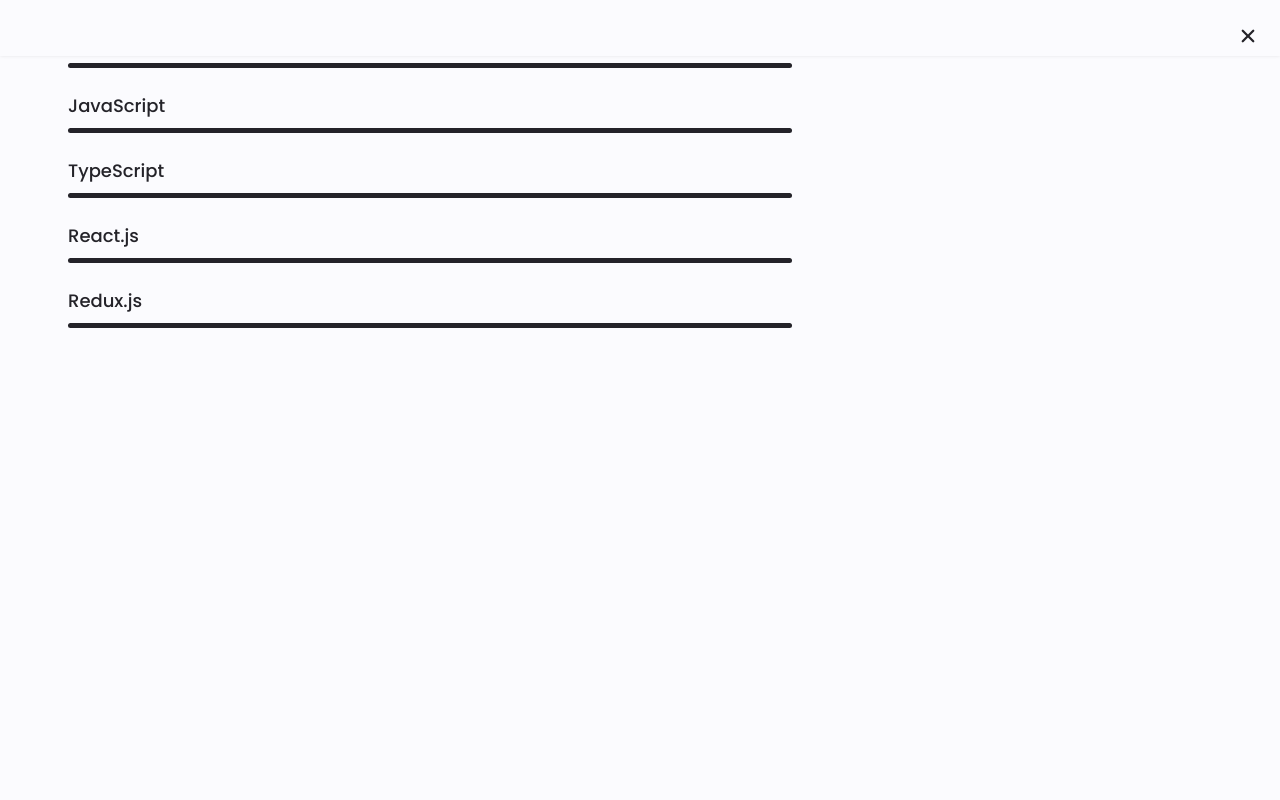
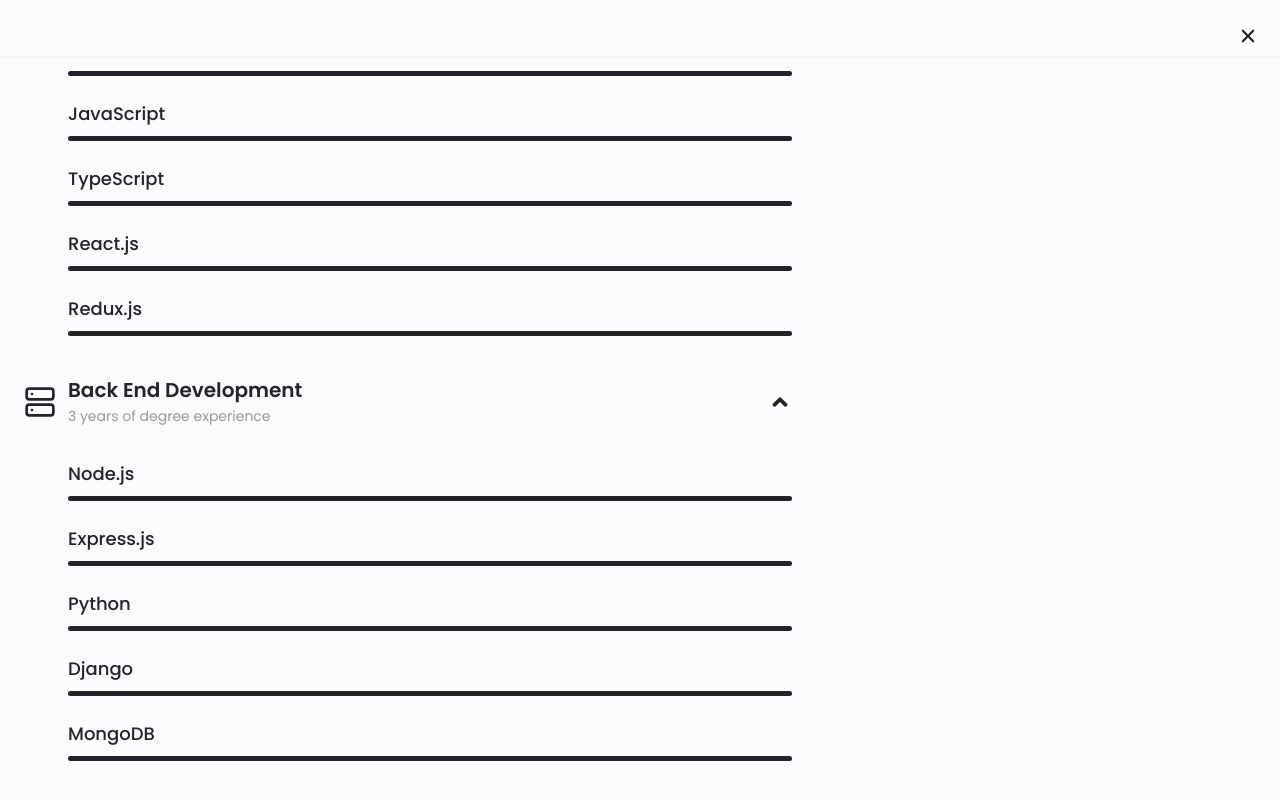
Before and after one commit to danielkim2711/personal-website-app, a React (Create React App) app: page / in a window 1280 px wide. Shown: the part 1544-2344 px from the top of the page. Before the commit the page ends 2024 px from the top, so only its background shows below. Built offline with nearby package versions, Linux system fonts and the light colour scheme.

Commit message:
Add backend skills

```diff
--- a/src/components/layouts/Skills.jsx
+++ b/src/components/layouts/Skills.jsx
@@ -2,9 +2,11 @@ import { useState } from 'react';
 
 import { BiCodeCurly } from 'react-icons/bi';
 import { FaAngleDown } from 'react-icons/fa';
+import { FiServer } from 'react-icons/fi';
 
 const Skills = ({ skillsRef }) => {
-  const [showSkills, setShowSkills] = useState(true);
+  const [showFrontendSkills, setShowFrontendSkills] = useState(true);
+  const [showBackendSkills, setShowBackendSkills] = useState(true);
 
   return (
     <section className='pt-8 px-0 pb-16' id='skills' ref={skillsRef}>
@@ -25,9 +27,9 @@ const Skills = ({ skillsRef }) => {
         <div>
           <div id='skills__content'>
             <div
-              className='flex items-center mb-6 cursor-pointer'
+              className='flex items-center mb-8 cursor-pointer'
               id='skills__header'
-              onClick={() => setShowSkills(!showSkills)}
+              onClick={() => setShowFrontendSkills(!showFrontendSkills)}
             >
               <BiCodeCurly
                 className='text-[2rem] text-primary-color mr-3'
@@ -45,14 +47,14 @@ const Skills = ({ skillsRef }) => {
 
               <FaAngleDown
                 className={`skills__arrow ${
-                  showSkills === true && '-rotate-180'
+                  showFrontendSkills === true && '-rotate-180'
                 }  ml-auto text-2xl text-primary-color`}
               />
             </div>
 
             <div
               className={
-                showSkills === true
+                showFrontendSkills === true
                   ? 'grid gap-6 pl-11 h-max mb-10'
                   : 'h-0 overflow-hidden'
               }
@@ -131,6 +133,103 @@ const Skills = ({ skillsRef }) => {
               </div>
             </div>
           </div>
+
+          <div id='skills__content'>
+            <div
+              className='flex items-center mb-8 cursor-pointer'
+              id='skills__header'
+              onClick={() => setShowBackendSkills(!showBackendSkills)}
+            >
+              <FiServer
+                className='text-[2rem] text-primary-color mr-3'
+                id='skills__icon'
+              />
+
+              <div>
+                <h1 className='text-xl font-semibold' id='skills__title'>
+                  Back End Development
+                </h1>
+                <span className='text-sm text-[#999]' id='skills__subtitle'>
+                  3 years of degree experience
+                </span>
+              </div>
+
+              <FaAngleDown
+                className={`skills__arrow ${
+                  showBackendSkills === true && '-rotate-180'
+                }  ml-auto text-2xl text-primary-color`}
+              />
+            </div>
+
+            <div
+              className={
+                showBackendSkills === true
+                  ? 'grid gap-6 pl-11 h-max mb-10'
+                  : 'h-0 overflow-hidden'
+              }
+              id='skills__list'
+            >
+              <div id='skills__data'>
+                <div className='mb-2 text-lg' id='skills__title'>
+                  <h3 className='font-medium' id='skills__name'>
+                    Node.js
+                  </h3>
+                </div>
+                <span
+                  className='block h-[5px] rounded bg-primary-color w-full'
+                  id='skills__percentage skills__html'
+                ></span>
+              </div>
+
+              <div id='skills__data'>
+                <div className='mb-2 text-lg' id='skills__title'>
+                  <h3 className='font-medium' id='skills__name'>
+                    Express.js
+                  </h3>
+                </div>
+                <span
+                  className='block h-[5px] rounded bg-primary-color w-full'
+                  id='skills__percentage skills__html'
+                ></span>
+              </div>
+
+              <div id='skills__data'>
+                <div className='mb-2 text-lg' id='skills__title'>
+                  <h3 className='font-medium' id='skills__name'>
+                    Python
+                  </h3>
+                </div>
+                <span
+                  className='block h-[5px] rounded bg-primary-color w-full'
+                  id='skills__percentage skills__html'
+                ></span>
+              </div>
+
+              <div id='skills__data'>
+                <div className='mb-2 text-lg' id='skills__title'>
+                  <h3 className='font-medium' id='skills__name'>
+                    Django
+                  </h3>
+                </div>
+                <span
+                  className='block h-[5px] rounded bg-primary-color w-full'
+                  id='skills__percentage skills__html'
+                ></span>
+              </div>
+
+              <div id='skills__data'>
+                <div className='mb-2 text-lg' id='skills__title'>
+                  <h3 className='font-medium' id='skills__name'>
+                    MongoDB
+                  </h3>
+                </div>
+                <span
+                  className='block h-[5px] rounded bg-primary-color w-full'
+                  id='skills__percentage skills__html'
+                ></span>
+              </div>
+            </div>
+          </div>
         </div>
       </div>
     </section>
```
